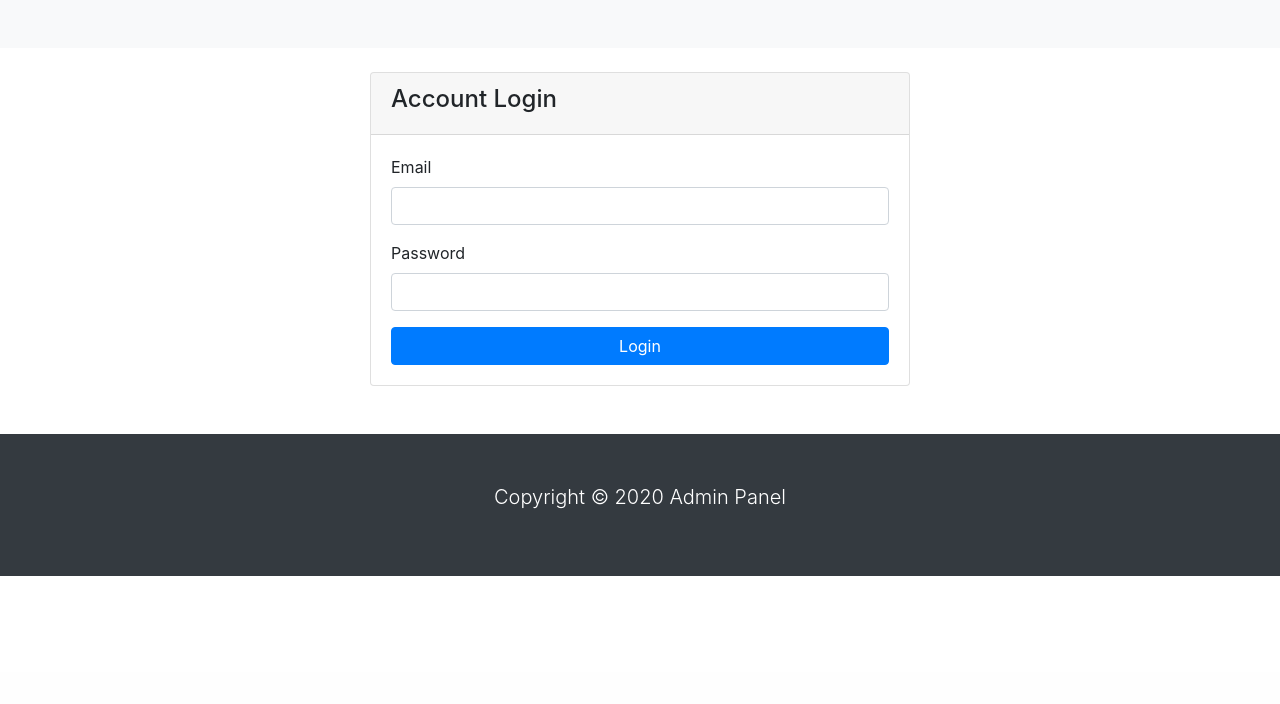
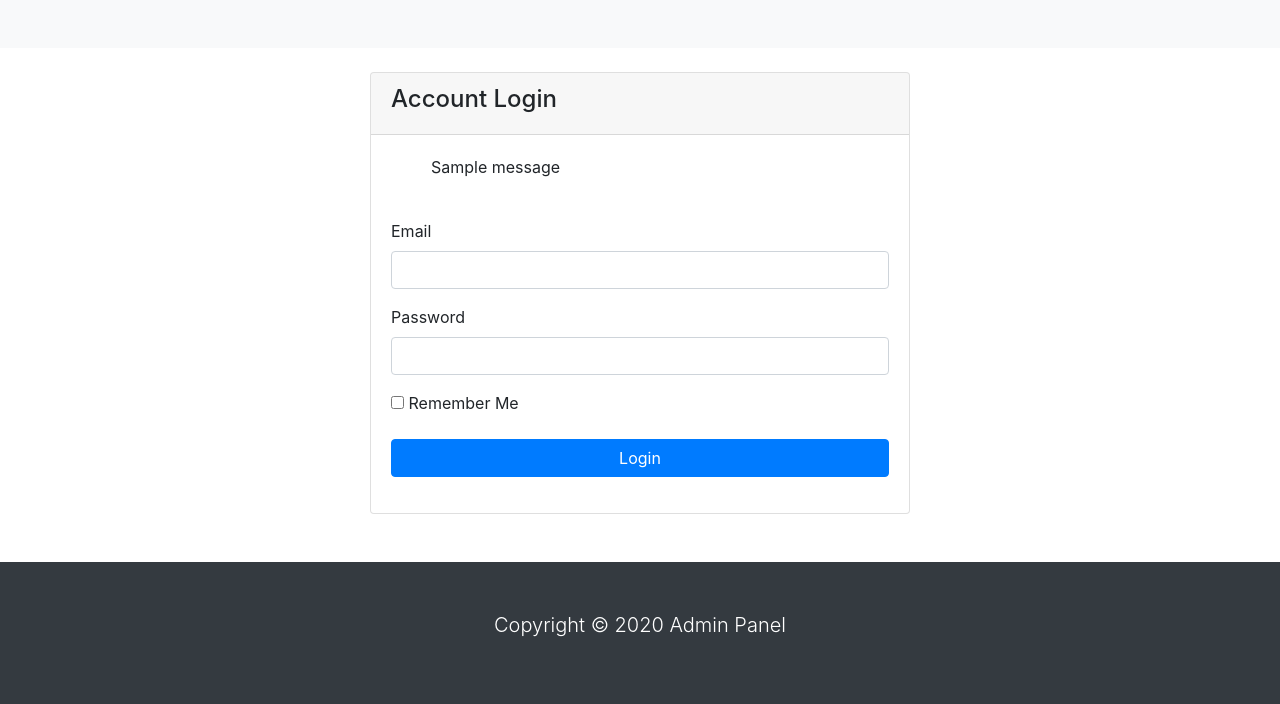
Before and after one commit to Pucadopr/Blog, a Flask app: page /login in a window 1280 px wide. Shown: the part 128-832 px from the top of the page. Before the commit the page ends 704 px from the top, so only its background shows below. Run offline with Flask 2, Linux system fonts and the light colour scheme; one stand-in notice (Sample message) is shown; some libraries are stand-ins or nearby versions.

Commit message:
Add Login Feature

```diff
--- a/app/forms.py
+++ b/app/forms.py
@@ -3,7 +3,7 @@ from wtforms import StringField, PasswordField, BooleanField, SubmitField
 from wtforms.validators import DataRequired
 
 class LoginForm(FlaskForm):
-    username = StringField('Email', validators=[DataRequired()])
+    email = StringField('Email', validators=[DataRequired()])
     password = PasswordField('Password', validators=[DataRequired()])
     remember_me = BooleanField('Remember Me')
     submit = SubmitField('Login')
--- a/app/routes.py
+++ b/app/routes.py
@@ -1,11 +1,17 @@
-from flask import render_template
+from flask import render_template, flash, redirect, url_for
 from app import app
+from app.forms import LoginForm
 
 user = {'username': 'Pucado'}
 
-@app.route('/login')
+@app.route('/login', methods=['GET', 'POST'])
 def login():
-    return render_template('login.html')
+    form= LoginForm()
+    if form.validate_on_submit():
+        flash('Login requested for user {}, remember_me={}'.format(
+            form.email.data, form.remember_me.data))
+        return redirect(url_for('index'))
+    return render_template('login.html', form=form)
 
 @app.route('/')
 @app.route('/index')
--- a/app/templates/login.html
+++ b/app/templates/login.html
@@ -52,16 +52,38 @@
               <h4>Account Login</h4>
             </div>
             <div class="card-body">
-              <form action="Adminindex.html">
+              <!-- LOGIN FORM -->
+              <form action="" method="post" novalidate>
+                {{ form.hidden_tag() }}
                 <div class="form-group">
-                  <label for="email">Email</label>
-                  <input type="email" class="form-control">
+                  {% with messages = get_flashed_messages() %}
+                  {% if messages %}
+                  <ul>
+                      {% for message in messages %}
+                      <p>{{ message }}</p>
+                      {% endfor %}
+                  </ul>
+                  {% endif %}
+                  {% endwith %}<br>
+                  <p>
+                  {{ form.email.label }}<br>
+                  {{ form.email(class_="form-control") }}
+                  {% for error in form.email.errors %}
+                  <span style="color: red;">{{ error }}</span>
+                  {% endfor %}
+                  </p>
                 </div>
                 <div class="form-group">
-                  <label for="password">Password</label>
-                  <input type="password" class="form-control">
+                  <p>
+                  {{ form.password.label }}<br>
+                  {{ form.password(class_="form-control") }}
+                  {% for error in form.password.errors %}
+                  <span style="color: red;">{{ error }}</span>
+                  {% endfor %}
+                  </p>
                 </div>
-                <input type="submit" value="Login" class="btn btn-primary btn-block">
+                <p>{{ form.remember_me() }} {{ form.remember_me.label }}</p>
+                <p>{{ form.submit(class_="btn btn-primary btn-block") }}</p>
               </form>
             </div>
           </div>
```
